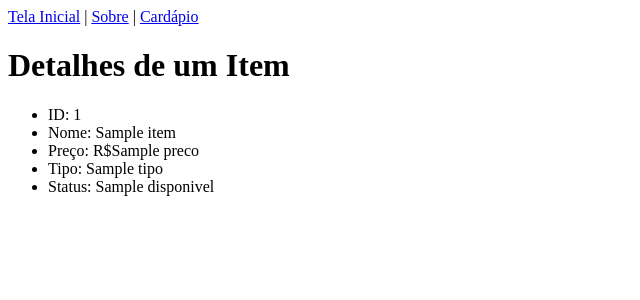
After one commit to ArtMainardi/revisao-python-mysql_connector, a Flask app: template Prova/templates/detalhes.html in a window 1280 px wide. The commit adds this page. Shown: the top 300 px of the page, without its empty margins (0-640 px from the left). Run offline with Flask 3, Linux system fonts and the light colour scheme; the template is opened without the code that fills it: most values are stand-ins (such as "Sample title", 1, 10 or a date in 2020); parts of the project's set-up code (start-up, migrations or seed data) failed here and were passed over.

Commit message:
feat: adiciona sistema de detalhes de um item

```diff
--- a/Prova/app.py
+++ b/Prova/app.py
@@ -15,9 +15,10 @@ def sobre():
 def listar_itens():
     return render_template("lista_itens.html", itens=lista)
 
-@app.route("/cliente/<int:id>")
-def buscar_cliente(id):
-    return f"Mostrando cliente com o ID {id}"
+@app.route("/itens/<int:id>")
+def detalhes(id):
+    i = buscar_por_id(id)
+    return render_template("detalhes.html", item=i)
 
 if __name__ == "__main__":
     app.run(debug=True)
--- /dev/null
+++ b/Prova/templates/detalhes.html
@@ -0,0 +1,25 @@
+<!DOCTYPE html>
+<html lang="pt-br">
+<head>
+    <meta charset="UTF-8">
+    <title>Cardápio- Prova</title>
+</head>
+<body>
+    <header>
+        <nav>
+            <a href="{{ url_for('tela_inicial') }}">Tela Inicial</a>  |
+            <a href="{{ url_for('sobre') }}">Sobre</a>  |
+            <a href="{{ url_for('listar_itens') }}">Cardápio</a>
+        </nav>
+    </header>
+
+    <h1>Detalhes de um Item</h1>
+    <ul>
+        <li>ID: {{ item.id }}</li>
+        <li>Nome: {{ item.nome }}</li>
+        <li>Preço: R${{item.preco}}</li>
+        <li>Tipo: {{item.tipo}}</li>
+        <li>Status: {{item.disponivel}}</li>
+    </ul>
+</body>
+</html>
```
Also changed, not shown: Prova/templates/lista_itens.html (+7 -5 lines).
